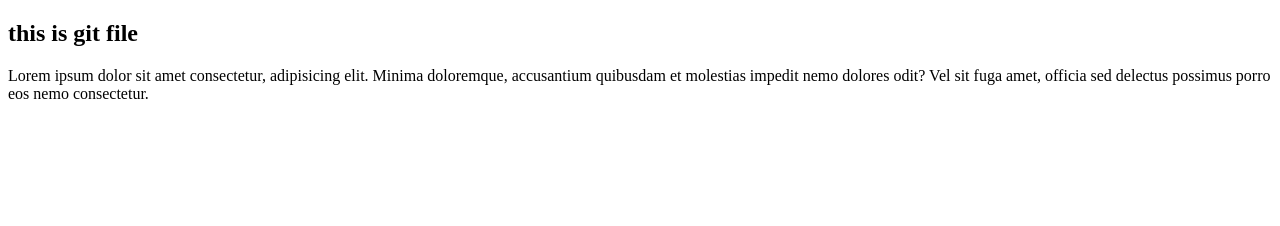
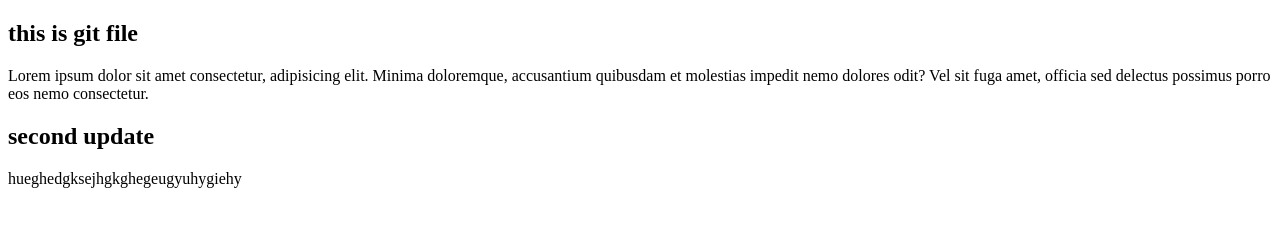
Before and after one commit to Angelina1470/Git-4-april-2025, a plain HTML site: page index.html in a window 1280 px wide. Drawn offline with Linux system fonts and the light colour scheme.

Commit message:
Update index.html

```diff
--- a/index.html
+++ b/index.html
@@ -10,5 +10,9 @@
         this is git file
     </h2>
 Lorem ipsum dolor sit amet consectetur, adipisicing elit. Minima doloremque, accusantium quibusdam et molestias impedit nemo dolores odit? Vel sit fuga amet, officia sed delectus possimus porro eos nemo consectetur.
+<h2>second update
+</h2>
+    hueghedgksejhgkghegeugyuhygiehy
+
 </body>
 </html>
```
